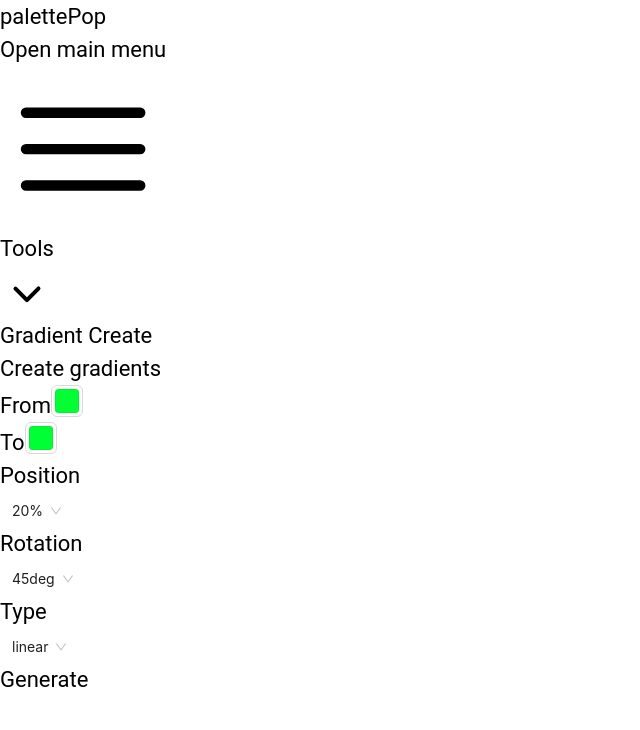
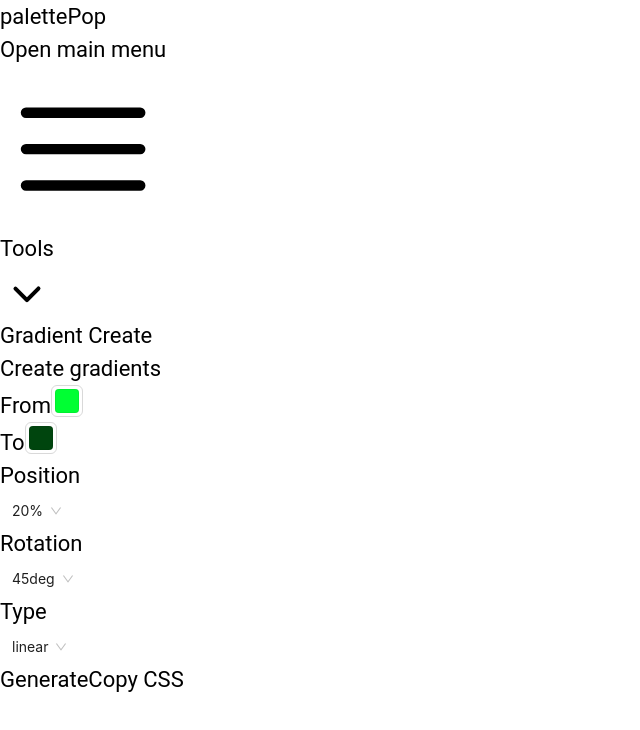
Before and after one commit to sazmhzn/Color-Generator, a React (Vite) app: page /generateGradient in a window 1280 px wide. Shown: the top 730 px of the page, without its empty margins (0-640 px from the left). Built offline with nearby package versions, Linux system fonts and the light colour scheme.

Commit message:
Generate gradient page add

```diff
--- a/src/pages/GenerateGradient.tsx
+++ b/src/pages/GenerateGradient.tsx
@@ -3,30 +3,10 @@ import Heading from "../components/Heading";
 import { ColorPicker, Select } from "antd";
 import { useMemo, useState } from "react";
 import { Color } from "antd/es/color-picker";
-
-const positionItems = [
-  { label: "20%", value: "20%", key: "0" },
-  { label: "40%", value: "40%", key: "1" },
-  { label: "90%", value: "90%", key: "2" },
-];
-
-const rotationItems = [
-  { label: "20deg", value: "20deg" },
-  { label: "45deg", value: "45deg" },
-  { label: "90deg", value: "90deg" },
-  { label: "135deg", value: "135deg" },
-];
-
-const typeItems = [
-  { label: "linear", value: "linear" },
-  { label: "radial", value: "radial" },
-];
-
-interface GradientValue {
-  position: string;
-  rotation: string;
-  type: "linear" | "radial";
-}
+import { positionItems, rotationItems, typeItems } from "../utils/constant";
+import { GradientValue } from "../utils/interfaces";
+import { generateRandomColor } from "../utils/colorUtils";
+import Alert from "../components/Alert";
 
 const GenerateGradient = () => {
   // const [inputValue, setInputValue] = useState<number[]>([0, 100]);
@@ -35,6 +15,9 @@ const GenerateGradient = () => {
     rotation: "45deg",
     type: "linear",
   });
+  const [colorFrom, setColorFrom] = useState<Color | string>("#00ff33");
+  const [colorTo, setColorTo] = useState<Color | string>("#00450e");
+  const [alert, setAlert] = useState("");
 
   const handleColorChange = (color: string, isFrom: boolean) => {
     setGradientValue((prev) => ({
@@ -51,9 +34,6 @@ const GenerateGradient = () => {
     console.log(gradientValue);
   };
 
-  const [colorFrom, setColorFrom] = useState<Color | string>("#00ff33");
-  const [colorTo, setColorTo] = useState<Color | string>("#00ff33");
-
   const hexFrom = useMemo<string>(
     () =>
       typeof colorFrom === "string" ? colorFrom : colorFrom?.toHexString(),
@@ -65,12 +45,29 @@ const GenerateGradient = () => {
     [colorTo]
   );
 
+  const handleGenerate = () => {
+    setColorFrom(generateRandomColor());
+    setColorTo(generateRandomColor());
+  };
+
+  const handleCopy = () => {
+    navigator.clipboard.writeText(
+      gradientValue.type == "radial"
+        ? `radial-gradient(${hexFrom} , ${hexTo})`
+        : `linear-gradient(${gradientValue.rotation}, ${hexFrom} ${gradientValue.position}, ${hexTo} 100%)`
+    );
+    setAlert("Copied to clipboard");
+    setTimeout(() => {
+      setAlert("");
+    }, 2000);
+  };
+
   return (
     <section className="">
       <Heading title="Gradient Create" description="Create gradients" />
 
-      <div className="flex  items-center justify-center gap-4">
-        <div className="flex flex-col w-[40%] items-center justify-center gap-4">
+      <div className="flex items-center justify-center gap-4 max-md:flex-col-reverse ">
+        <div className="flex flex-col w-[40%] items-center justify-center gap-4  max-md:w-[70%]">
           <div className=" w-full">
             {/* <div className="bg-red-200 rounded w-full h-6"></div> */}
             <div className="flex justify-between">
@@ -141,7 +138,7 @@ const GenerateGradient = () => {
                 <Select
                   defaultValue="linear"
                   style={{ borderColor: "transparent" }}
-                  // onChange={handleChange}
+                  onChange={(value) => handleSelectChange("type", value)}
                   options={typeItems}
                   bordered={false}
                   className="w-full border-0 outline-gray-900"
@@ -149,19 +146,33 @@ const GenerateGradient = () => {
               </div>
             </Field>
           </div>
-          <button className=" cursor-pointer transition-all bg-blue-500 text-white px-6 py-2 rounded-lg border-blue-600 border-b-[4px] hover:brightness-110 hover:-translate-y-[1px] hover:border-b-[6px] active:border-b-[2px] active:brightness-90 active:translate-y-[2px]">
-            Generate
-          </button>
+          <div className="flex justify-center items-center w-full gap-4">
+            <button
+              className=" cursor-pointer transition-all bg-blue-500 text-white px-6 py-2 rounded-lg border-blue-600 border-b-[4px] hover:brightness-110 hover:-translate-y-[1px] hover:border-b-[6px] active:border-b-[2px] active:brightness-90 active:translate-y-[2px]"
+              onClick={handleGenerate}
+            >
+              Generate
+            </button>
+            <button
+              className=" cursor-pointer transition-all  text-blue-600 px-6 py-2 rounded-lg border-blue-600 border-b-[4px] hover:brightness-110 hover:-translate-y-[1px] hover:border-b-[6px] active:border-b-[2px] active:brightness-90 active:translate-y-[2px]"
+              onClick={handleCopy}
+            >
+              Copy CSS
+            </button>
+          </div>
         </div>
         <div
           style={{
-            background: `linear-gradient(${
-              gradientValue.rotation || "45deg"
-            }, ${hexFrom} ${gradientValue.position}, ${hexTo} 100%)`,
+            // background: `linear-gradient(${gradientValue.rotation}, ${hexFrom} ${gradientValue.position}, ${hexTo} 100%)`,
+            background:
+              gradientValue.type == "radial"
+                ? `radial-gradient(${hexFrom} , ${hexTo})`
+                : `linear-gradient(${gradientValue.rotation}, ${hexFrom} ${gradientValue.position}, ${hexTo} 100%)`,
           }}
           className={` h-72 w-72 rounded-md`}
         ></div>
       </div>
+      {alert && <Alert alert={alert} />}
     </section>
   );
 };
--- a/src/utils/constant.ts
+++ b/src/utils/constant.ts
@@ -55,3 +55,21 @@ export const MODES = [
   { name: "analogic", active: false },
   { name: "complement", active: false },
 ];
+
+export const positionItems = [
+  { label: "20%", value: "20%", key: "0" },
+  { label: "40%", value: "40%", key: "1" },
+  { label: "90%", value: "90%", key: "2" },
+];
+
+export const rotationItems = [
+  { label: "20deg", value: "20deg" },
+  { label: "45deg", value: "45deg" },
+  { label: "90deg", value: "90deg" },
+  { label: "135deg", value: "135deg" },
+];
+
+export const typeItems = [
+  { label: "linear", value: "linear" },
+  { label: "radial", value: "radial" },
+];
--- a/src/utils/interfaces.ts
+++ b/src/utils/interfaces.ts
@@ -23,3 +23,9 @@ export interface AlertProps {
 export interface ColorSheme {
   colors: Color[];
 }
+
+export interface GradientValue {
+  position: string;
+  rotation: string;
+  type: "linear" | "radial";
+}
```
